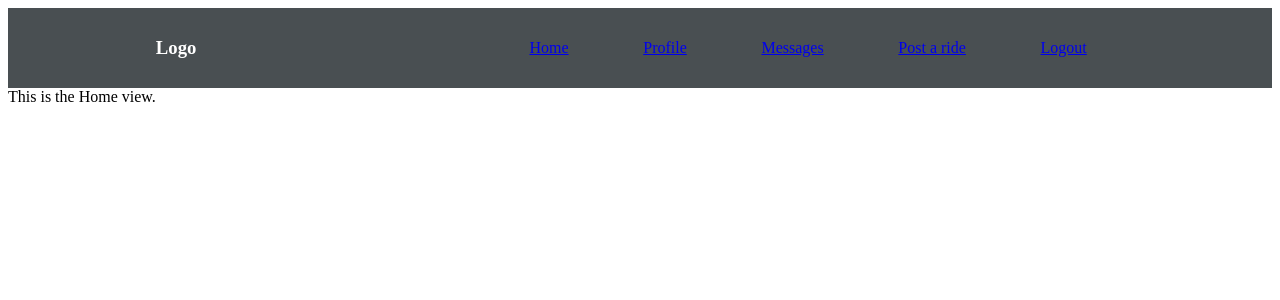
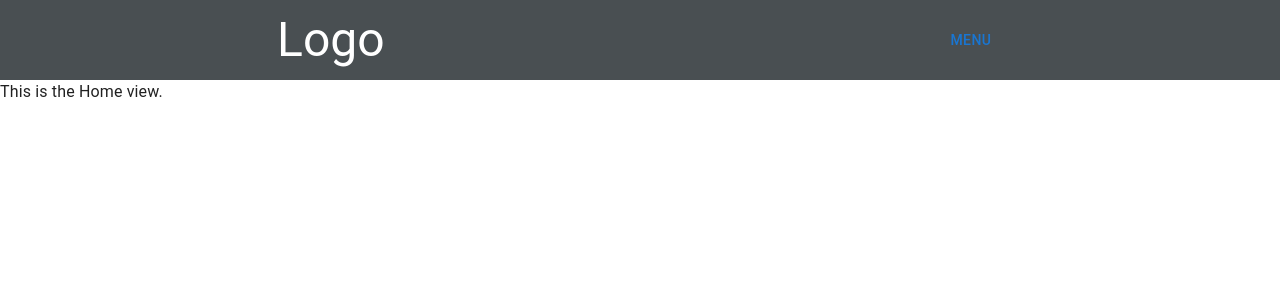
Before and after one commit to project-blue-ocean/hitch, a React app: page / in a window 1280 px wide. Shown: the top 300 px of the page. Built offline with nearby package versions, Linux system fonts and the light colour scheme.

Commit message:
Implemented menu with working routes

```diff
--- a/client/src/App.jsx
+++ b/client/src/App.jsx
@@ -4,7 +4,7 @@ import { BrowserRouter as Router, Routes, Route } from 'react-router-dom';
 
 import './App.css';
 
-import Menu from './components/Menu.jsx';
+import MenuOption from './components/MenuOption.jsx';
 import Main from './components/Main.jsx';
 import Messages from './components/Messages.jsx';
 import PostRide from './components/PostRide.jsx';
@@ -15,7 +15,7 @@ import Login from './components/Login.jsx'
 function App() {
   return (
     <Router>
-      <Menu />
+      <MenuOption />
       <Routes>
         <Route path="/" exact element={<Main />} />
         <Route path="/login" element={<Login />} />
--- a/client/src/components/Menu.jsx
+++ /dev/null
@@ -1,29 +0,0 @@
-import React from 'react';
-import { Link } from 'react-router-dom';
-
-function Menu() {
-  return (
-    <nav>
-      <h3>Logo</h3>
-      <u1 className="nav-links">
-        <Link to="/">
-          <li>Home</li>
-        </Link>
-        <Link to="/my-profile">
-          <li>Profile</li>
-        </Link>
-        <Link to="/messages">
-          <li>Messages</li>
-        </Link>
-        <Link to="/post-ride">
-          <li>Post a ride</li>
-        </Link>
-        <Link to="/login">
-          <li>Logout</li>
-        </Link>
-      </u1>
-    </nav>
-  );
-}
-
-export default Menu;
--- /dev/null
+++ b/client/src/components/MenuOption.jsx
@@ -0,0 +1,73 @@
+import React from 'react';
+import { useNavigate } from 'react-router-dom';
+import Button from '@mui/material/Button';
+import Menu from '@mui/material/Menu';
+import MenuItem from '@mui/material/MenuItem';
+import Typography from '@mui/material/Typography';
+import CssBaseline from '@mui/material/CssBaseline';
+
+function MenuOption() {
+  const [anchorEl, setAnchorEl] = React.useState(null);
+  const open = Boolean(anchorEl);
+  const navigate = useNavigate();
+  const handleClick = (event) => {
+    setAnchorEl(event.currentTarget);
+  };
+  const handleClose = () => {
+    setAnchorEl(null);
+  };
+  const handleHome = () => {
+    setAnchorEl(null);
+    navigate('/');
+  };
+  const handleProfile = () => {
+    setAnchorEl(null);
+    navigate('/my-profile');
+  };
+  const handleMessages = () => {
+    setAnchorEl(null);
+    navigate('/messages');
+  };
+  const handleRide = () => {
+    setAnchorEl(null);
+    navigate('/post-ride');
+  };
+  const handleLogout = () => {
+    setAnchorEl(null);
+    navigate('/login');
+  };
+  return (
+    <nav>
+      <CssBaseline />
+      <Typography component="h1" variant="h3">
+        Logo
+      </Typography>
+      <Button
+        id="basic-button"
+        aria-controls={open ? 'basic-menu' : undefined}
+        aria-haspopup="true"
+        aria-expanded={open ? 'true' : undefined}
+        onClick={handleClick}
+      >
+        Menu
+      </Button>
+      <Menu
+        id="basic-menu"
+        anchorEl={anchorEl}
+        open={open}
+        onClose={handleClose}
+        MenuListProps={{
+          'aria-labelledby': 'basic-button',
+        }}
+      >
+        <MenuItem onClick={handleHome} sx={{ mb: 0.5}}>Home</MenuItem>
+        <MenuItem onClick={handleProfile} sx={{ mb: 0.5 }}>Profile</MenuItem>
+        <MenuItem onClick={handleMessages} sx={{ mb: 0.5 }}>Messages</MenuItem>
+        <MenuItem onClick={handleRide} sx={{ mb: 3 }}>Post a Ride</MenuItem>
+        <MenuItem onClick={handleLogout}>Logout</MenuItem>
+      </Menu>
+    </nav>
+  );
+}
+
+export default MenuOption;
```
